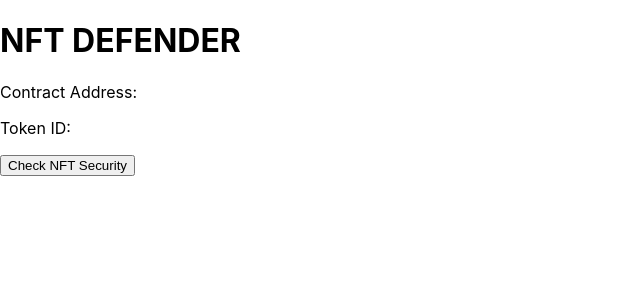
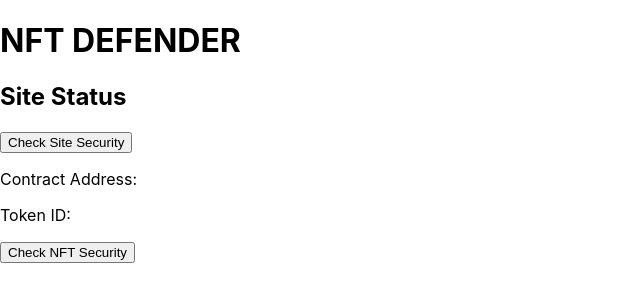
Before and after one commit to MikeShveyn/NFT_S_P, a React (Create React App) app in the folder frontend/: page / in a window 1280 px wide. Shown: the top 302 px of the page, without its empty margins (0-640 px from the left). Built offline with nearby package versions, Linux system fonts and the light colour scheme; no server answers.

Commit message:
fix regex in frontend , go back to security check btn on frontend and fix backend logic to polling nft cjeck

```diff
--- a/frontend/src/App.js
+++ b/frontend/src/App.js
@@ -6,7 +6,7 @@ function App() {
   return (
     <div className="main-contaiener">
       <h1>NFT DEFENDER</h1>
-      {/* <CheckSiteSecurity/> */}
+      <CheckSiteSecurity/>
       <CheckNftSecurity/>
     </div>
   )
--- a/frontend/src/logic.js
+++ b/frontend/src/logic.js
@@ -2,56 +2,40 @@ import React, { useState, useEffect } from 'react';
 
 export const CheckSiteSecurity = () => {
   const [siteStatus, setSiteStatus] = useState('');
+  const [loading, setLoading] = useState(false);
 
   const performSecurityChecks = async (url) => {
+    setLoading(true);
     const response = await fetch(`http://localhost:4001/checkSiteSecurity?url=${url}`);
     const data = await response.json();
     setSiteStatus(data.isSecure ? 'Site is secure.' : 'Site is not secure.');
+    setLoading(false);
   };
 
-  useEffect(() => {
-    const getCurrentTab = async () => {
+  const handleButtonClick = async () => {
     const currentTab = await new Promise((resolve) => {
       chrome.tabs.query({ active: true, currentWindow: true }, ([tab]) => {
         resolve(tab);
       });
     });
-      console.log('current tab ', currentTab)
-      performSecurityChecks(currentTab.url)
+    console.log('current tab ', currentTab);
+    performSecurityChecks(currentTab.url);
   };
 
-    getCurrentTab();
-
-    const handleTabUpdated = (tabId, changeInfo, tab) => {
-      if (tab.active && changeInfo.url) {
-         performSecurityChecks(tab.url)
-      }
-    };
-
-    chrome.tabs.onUpdated.addListener(handleTabUpdated);
-
-    return () => {
-      chrome.tabs.onUpdated.removeListener(handleTabUpdated);
-    };
-  }, []);
-
   return (
-    <div className='check-stite-security'>
+    <div className='check-site-security'>
       <h2>Site Status</h2>
+      {loading ? (
+        <p>Checking site security, please wait...</p>
+      ) : (
         <p>{siteStatus}</p>
+      )}
+      <button onClick={handleButtonClick} disabled={loading}>
+        Check Site Security
+      </button>
     </div>
   );
 };
-
-
-/**
- *
-    Now, you can test your extension using a real example from OpenSea:
-
-    1 Find an NFT on OpenSea, and copy its contract address and token ID.
-    2 Run your extension and enter the contract address and token ID in the input fields.
-    3 Click the "Check NFT Security" button to perform the security checks.
- */
 
 
 export const CheckNftSecurity = () => {
@@ -64,13 +48,13 @@ export const CheckNftSecurity = () => {
           console.log('PATH MATCH check start: ', tab)
 
           const url = new URL(tab.url);
-          const pathMatch = url.pathname.match(/\/assets\/(?:matic\/)?([^\/]+)\/(\d+)/);
+          const pathMatch = url.pathname.match(/\/assets\/([^\/]+\/)?([^\/]+)\/(\d+)/);
 
           console.log('PATH MATCH check end: ', pathMatch)
 
           if (pathMatch) {
-            setContractAddress(pathMatch[1]);
-            setTokenId(pathMatch[2]);
+            setContractAddress(pathMatch[2]);
+            setTokenId(pathMatch[3]);
           } else {
             setContractAddress('');
             setTokenId('');
```
Also changed, not shown: 1 other file (tests, documents, lock files or other folders). Lines whose indentation alone changed are shown as unchanged.
